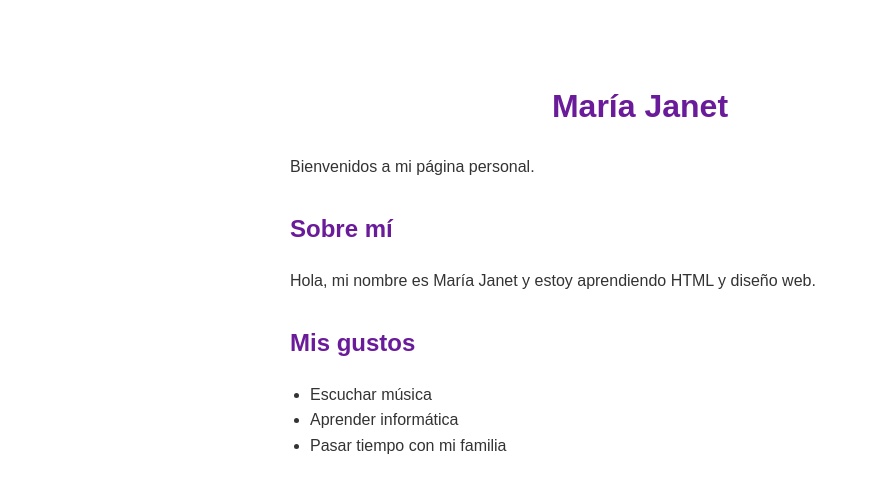
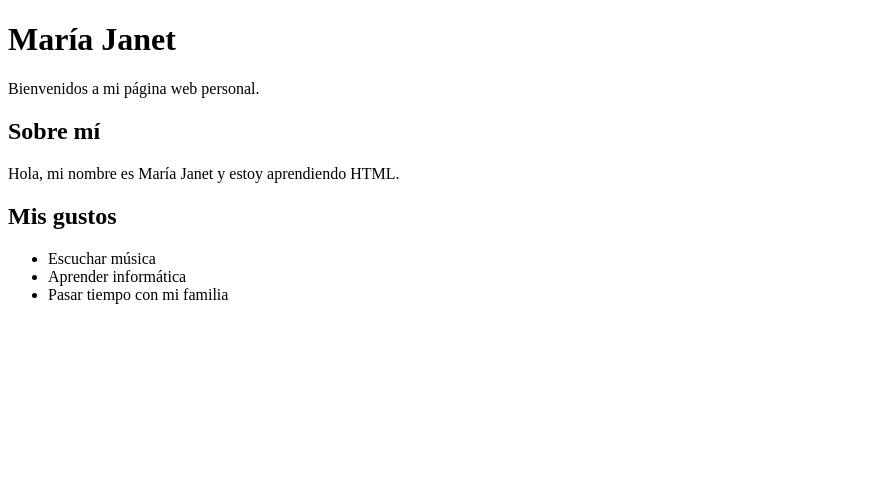
Before and after one commit to mariajanet895-png/mi-p-gina-web, a plain HTML site: page index.html in a window 1280 px wide. Shown: the whole page, without its empty margins (0-870 px from the left). Drawn offline with Linux system fonts and the light colour scheme.

Commit message:
Update index.html

```diff
--- a/index.html
+++ b/index.html
@@ -4,51 +4,24 @@
 <meta charset="UTF-8">
 <meta name="viewport" content="width=device-width, initial-scale=1.0">
 <title>María Janet</title>
-
-<style>
-    body {
-        font-family: Arial, sans-serif;
-        max-width: 700px;
-        margin: 40px auto;
-        padding: 20px;
-        color: #333;
-        line-height: 1.6;
-    }
-
-    h1 {
-        color: #6a1b9a;
-        text-align: center;
-    }
-
-    h2 {
-        color: #6a1b9a;
-        margin-top: 30px;
-    }
-
-    ul {
-        padding-left: 20px;
-    }
-</style>
 </head>
 
 <body>
 
 <h1>María Janet</h1>
 
-<p>Bienvenidos a mi página personal.</p>
+<p>Bienvenidos a mi página web personal.</p>
 
 <h2>Sobre mí</h2>
 
-<p>
-Hola, mi nombre es María Janet y estoy aprendiendo HTML y diseño web.
-</p>
+<p>Hola, mi nombre es María Janet y estoy aprendiendo HTML.</p>
 
 <h2>Mis gustos</h2>
 
 <ul>
-    <li>Escuchar música</li>
-    <li>Aprender informática</li>
-    <li>Pasar tiempo con mi familia</li>
+<li>Escuchar música</li>
+<li>Aprender informática</li>
+<li>Pasar tiempo con mi familia</li>
 </ul>
 
 </body>
```
